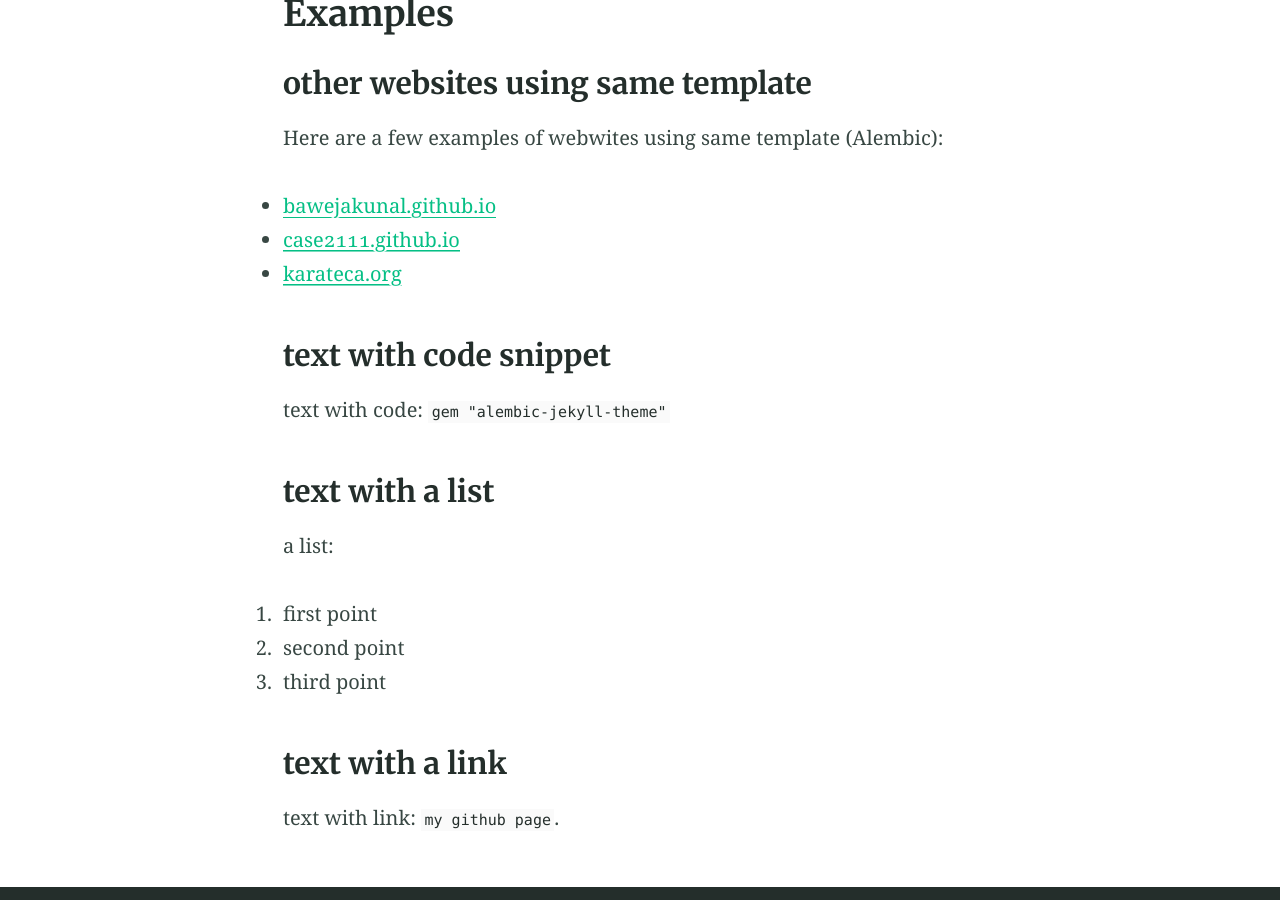
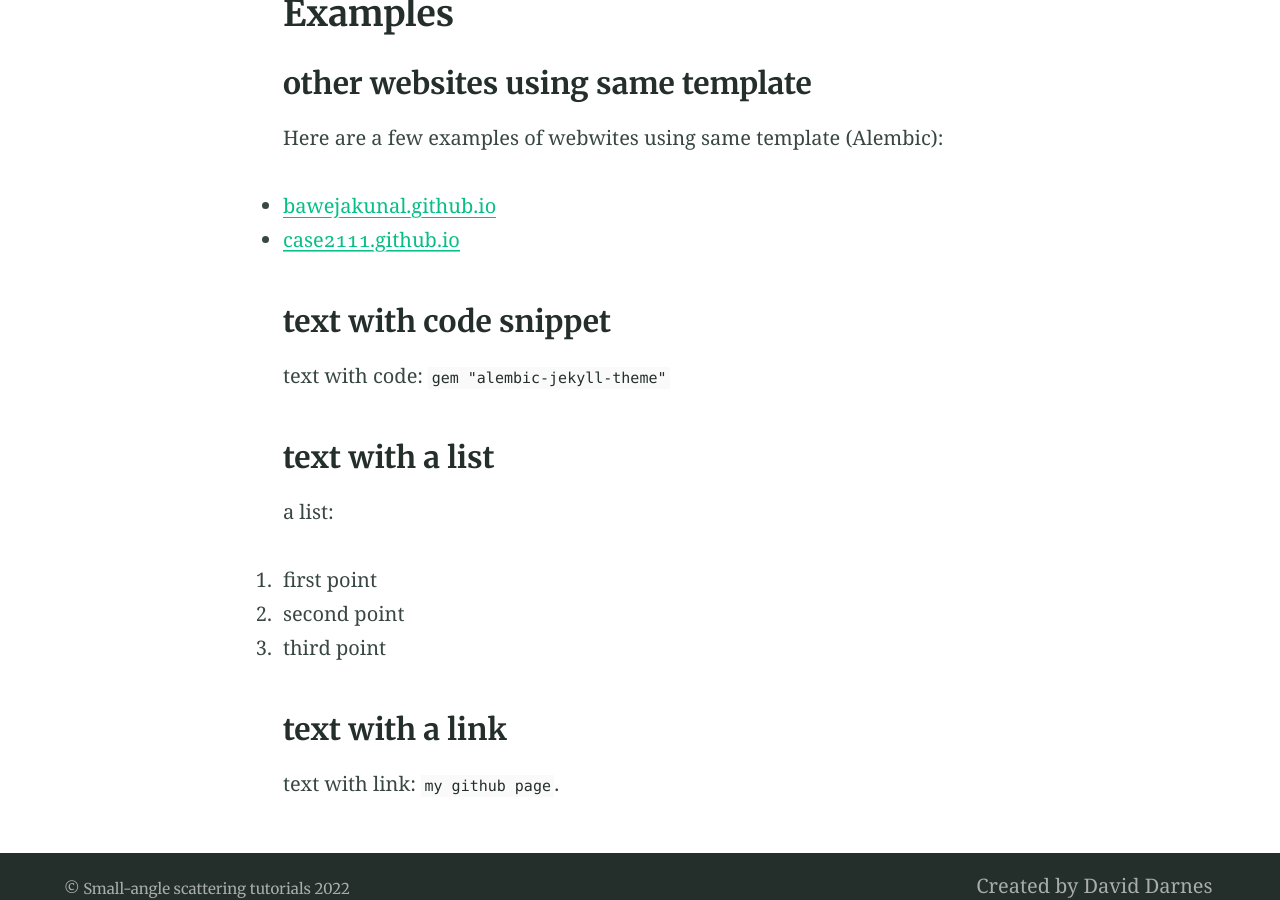
Before and after one commit to andreashlarsen/test-website2, a Jekyll site: the page built from index.md, in a window 1280 px wide and 900 px high, scrolled down 676 px. Built offline with Jekyll 4.4.1, drawn with Linux system fonts in a browser that asks for light colours.

Commit message:
Update index.md

```diff
--- a/index.md
+++ b/index.md
@@ -19,7 +19,6 @@ Here are a few examples of webwites using same template (Alembic):
 
 - [bawejakunal.github.io](https://bawejakunal.github.io/)
 - [case2111.github.io](https://case2111.github.io/)
-- [karateca.org](https://www.karateca.org/)
 
 ### text with code snippet
 
```
